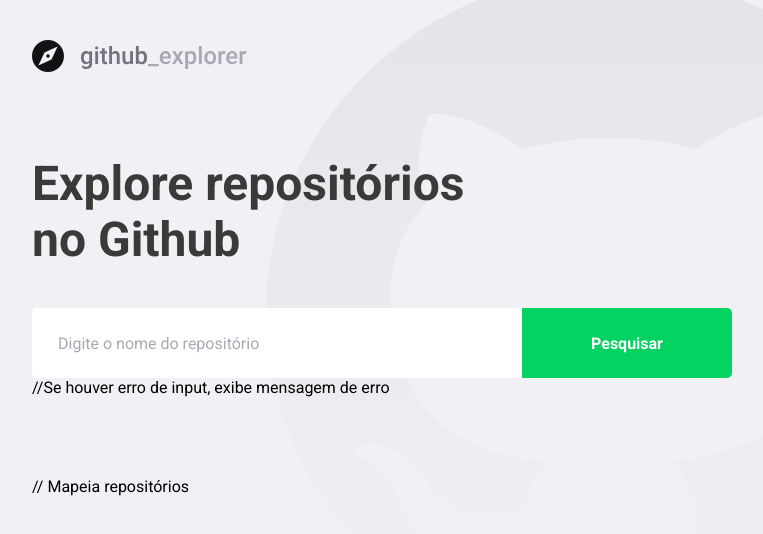
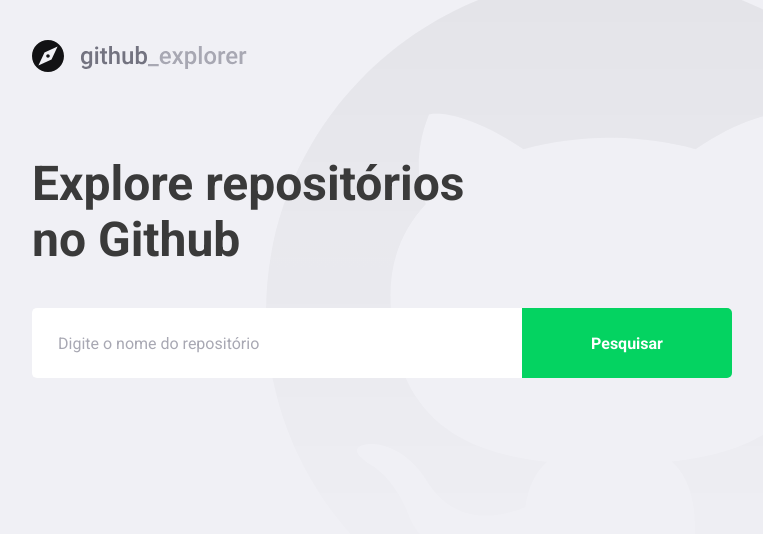
Before and after one commit to marcusv92/github-explorer, a React (Create React App) app: page / in a window 1280 px wide. Shown: the top 534 px of the page, without its empty margins (148-911 px from the left). Built offline with nearby package versions, Linux system fonts and the light colour scheme.

Commit message:
Update index.tsx

```diff
--- a/src/pages/Dashboard/index.tsx
+++ b/src/pages/Dashboard/index.tsx
@@ -83,11 +83,11 @@ const Dashboard: React.FC = () => {
         <button type="submit">Pesquisar</button>
       </Form>
 
-      //Se houver erro de input, exibe mensagem de erro
+      {/*Se houver erro de input, exibe mensagem de erro*/}
       {inputError && <Error>{inputError}</Error>}
 
       <Repositories>
-        // Mapeia repositórios
+        {/*Mapeia repositórios*/}
         {repositories.map(repository => (
           <Link
             key={repository.full_name}
```
